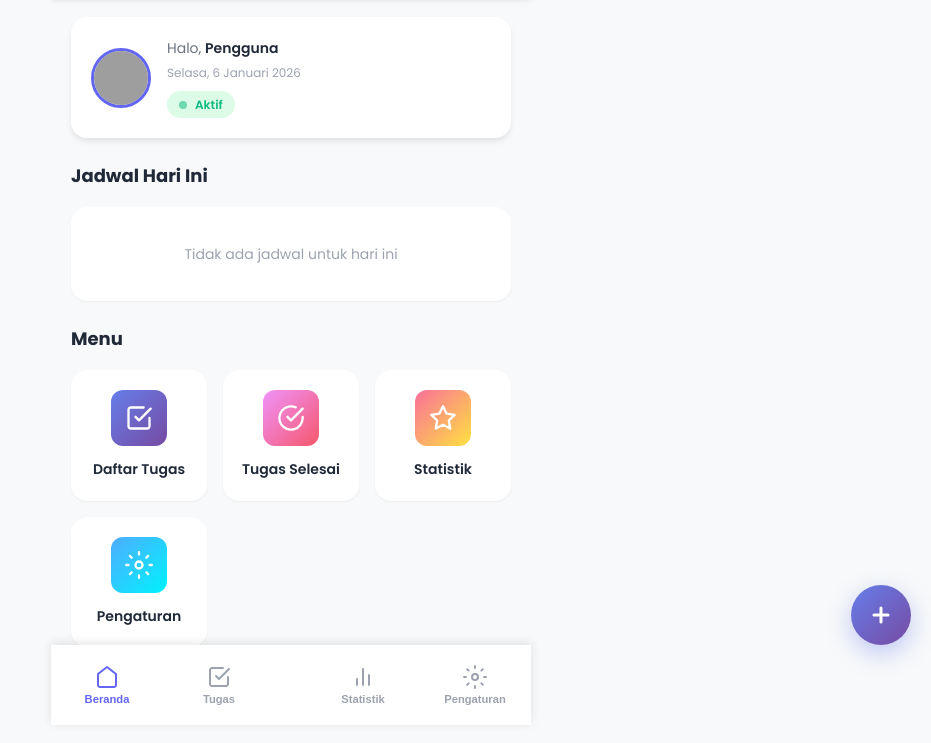
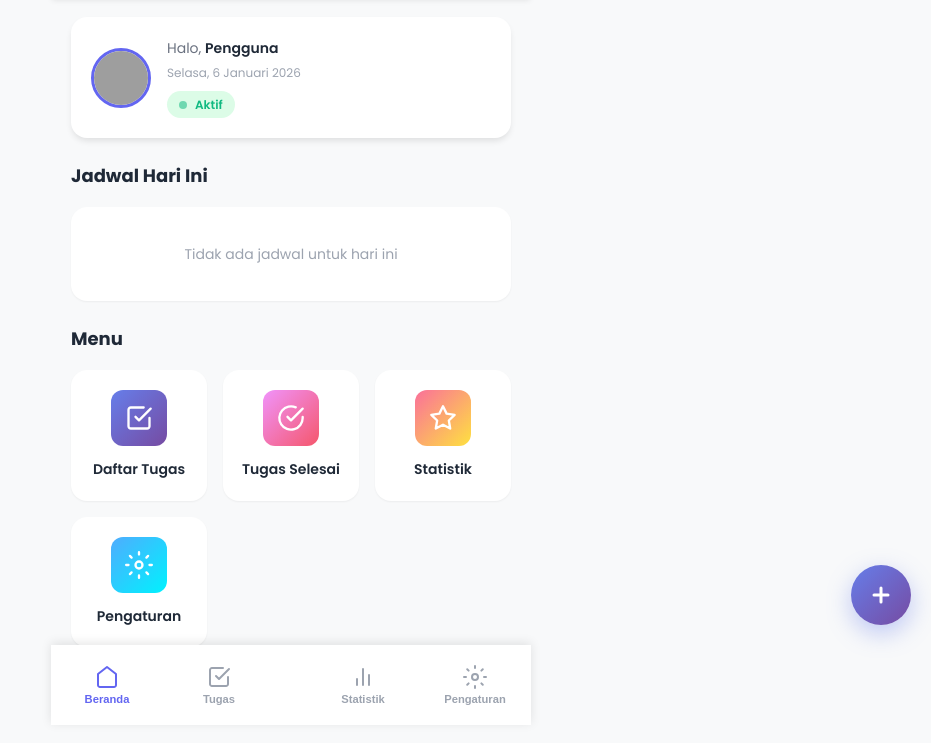
Before and after one commit to jiko2028/Manajemen-Tugas, a plain HTML site: page index.html in a window 1280 px wide. Both pictures are taken after a click on the button "Mulai Sekarang". Shown: the part 75-818 px from the top of the page, without its empty margins (349-1280 px from the left). Drawn offline with Linux system fonts and the light colour scheme; grey boxes are pictures that could not be loaded.

Commit message:
tombol tambah

```diff
--- a/style.css
+++ b/style.css
@@ -1206,7 +1206,7 @@ input:checked+.toggle-slider:before {
 /* ===== Floating Action Button ===== */
 .fab {
     position: fixed;
-    bottom: 80px;
+    bottom: 100px;
     right: 20px;
     width: 60px;
     height: 60px;
```
